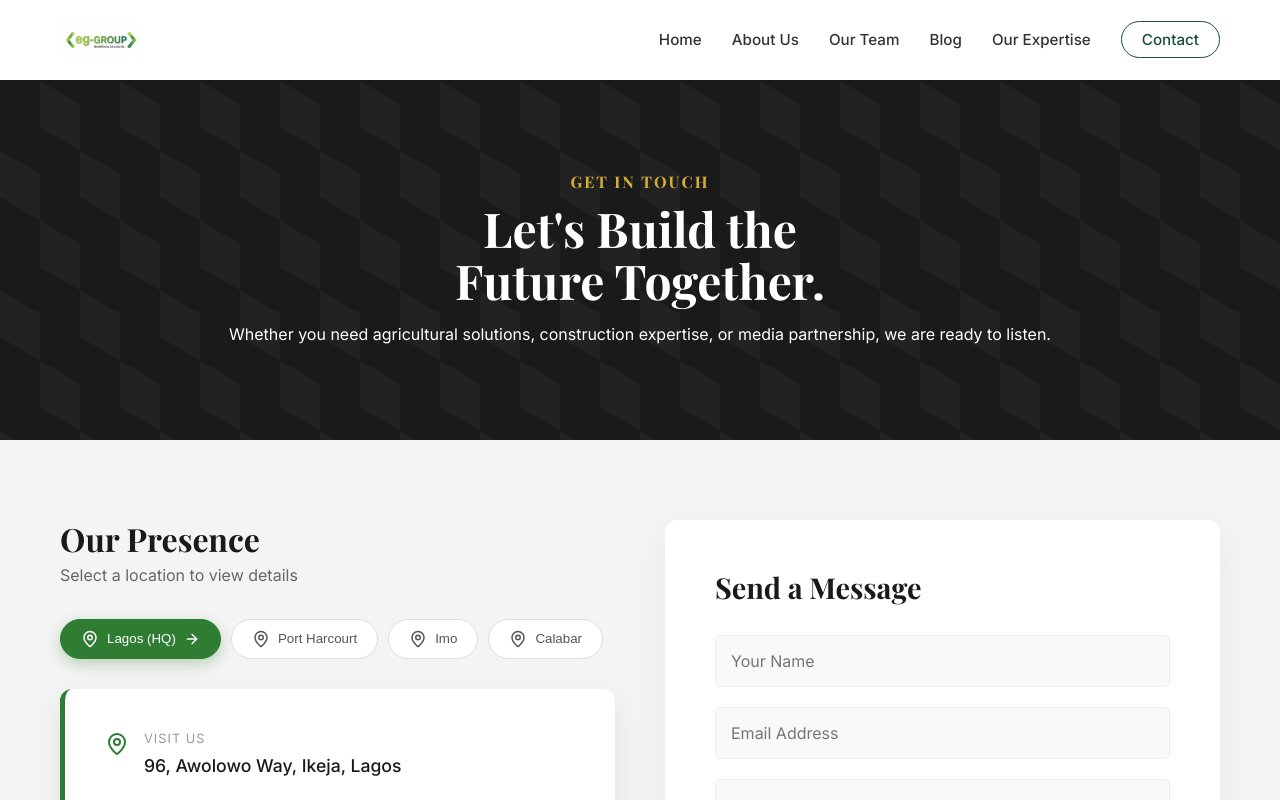
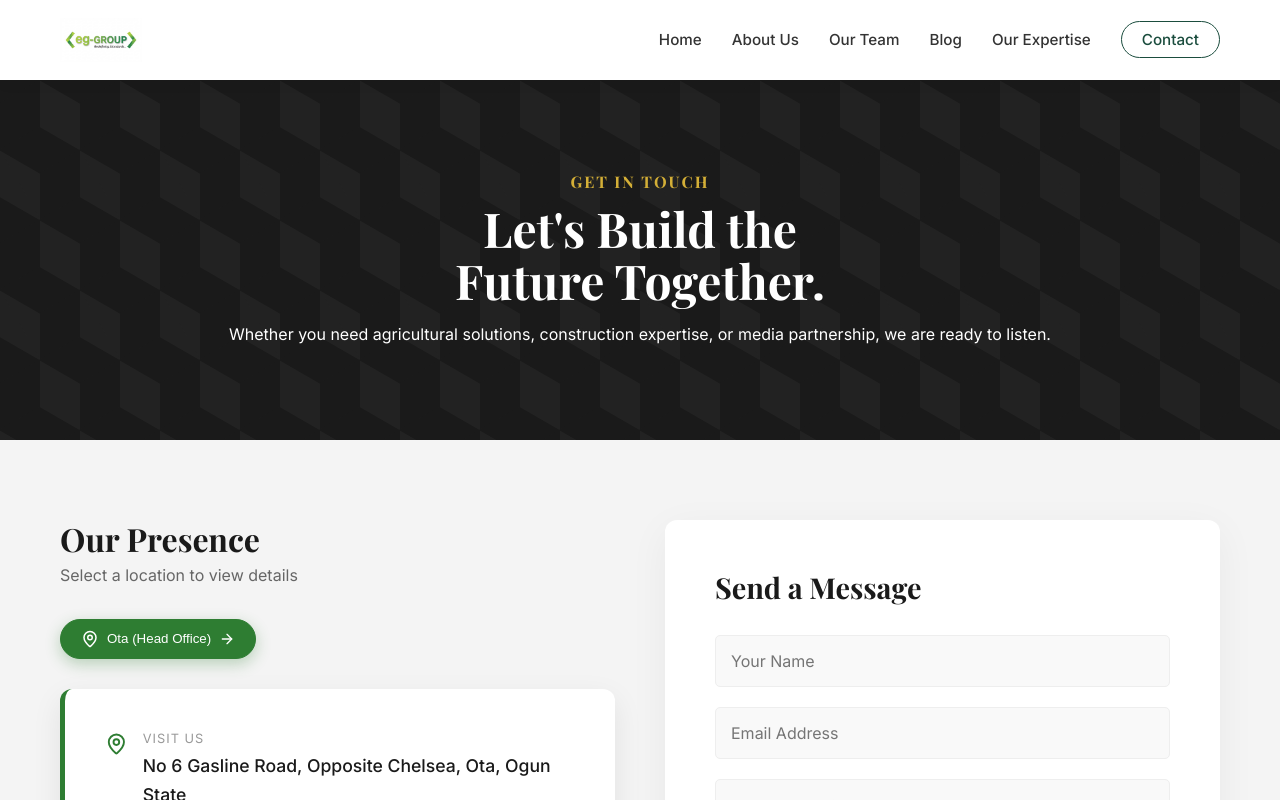
Before and after one commit to Chidi09/Project-EG-Group-World-Class-Rebrand, a React (Vite) app: page /contact in a window 1280 px wide. Shown: the top 800 px of the page. Built offline with nearby package versions, Linux system fonts and the light colour scheme.

Commit message:
Refactor Contact component: Simplify office data structure by removing multiple locations and retaining only the primary office in Ota, updating address and maintaining contact details for improved clarity.

```diff
--- a/src/pages/corporate/Contact.jsx
+++ b/src/pages/corporate/Contact.jsx
@@ -3,35 +3,14 @@ import { MapPin, Phone, Mail, Send, ArrowRight } from 'lucide-react';
 import './Contact.css';
 
 const Contact = () => {
-  // Data for the offices
+  // Single primary office location
   const offices = [
     {
-      id: 'lagos',
-      city: 'Lagos (HQ)',
-      address: '96, Awolowo Way, Ikeja, Lagos',
+      id: 'ota',
+      city: 'Ota (Head Office)',
+      address: 'No 6 Gasline Road, Opposite Chelsea, Ota, Ogun State',
       phone: '0802 312 3167',
-    email: 'erstegraceland@yahoo.co.uk'
-    },
-    {
-      id: 'ph',
-      city: 'Port Harcourt',
-      address: '61, Aba Road, Port Harcourt, Rivers State',
-      phone: '0802 312 3167',
-    email: 'erstegraceland@yahoo.co.uk'
-    },
-    {
-      id: 'imo',
-      city: 'Imo',
-      address: 'Area E, Plot 58, Behind Concord Hotels, New Owerri',
-      phone: '0802 312 3167',
-    email: 'erstegraceland@yahoo.co.uk'
-    },
-    {
-      id: 'calabar',
-      city: 'Calabar',
-      address: '139, Ndidem Usang Iso Road, Calabar, Cross River',
-      phone: '0802 312 3167',
-    email: 'erstegraceland@yahoo.co.uk'
+      email: 'erstegraceland@yahoo.co.uk'
     }
   ];
 
```
